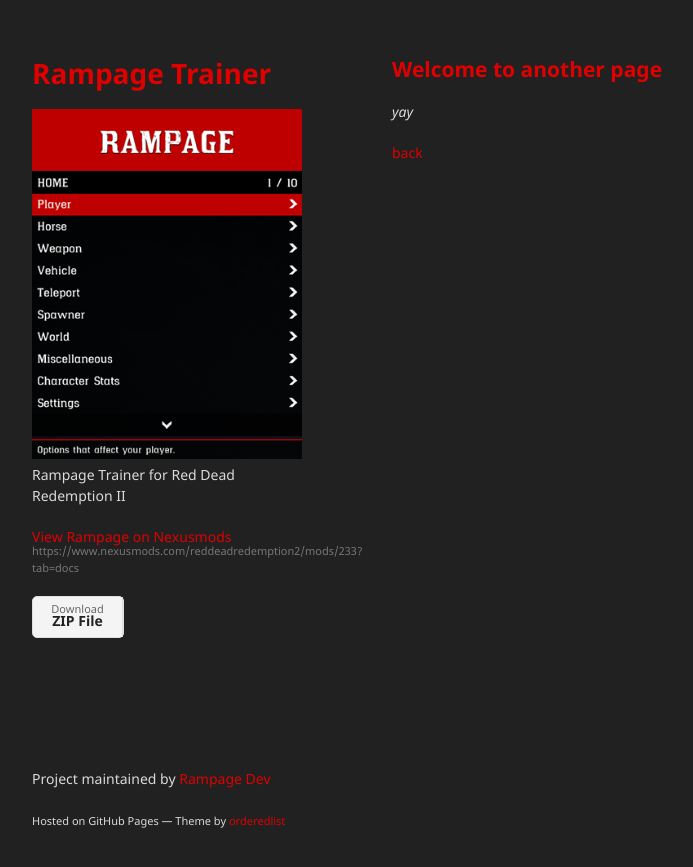
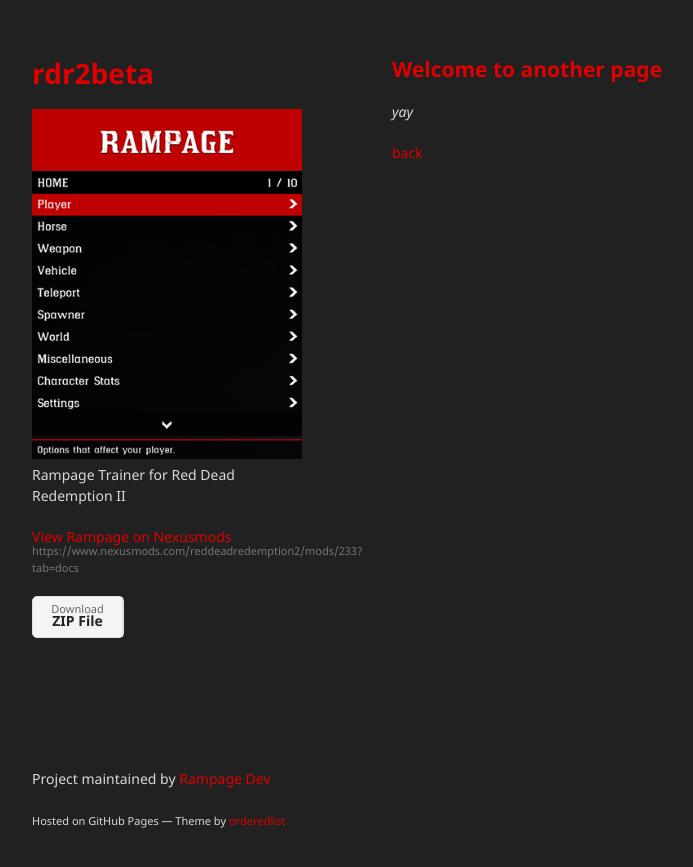
Before and after one commit to rampage-trainer/rdr2beta, a Jekyll site: the page built from another-page.md, in a window 1280 px wide. Shown: the top 867 px of the page, without its empty margins (178-871 px from the left). Built offline with Jekyll 4.4.1, drawn with Linux system fonts in a browser that asks for light colours; our own code applies the rules of GitHub Pages for plain Markdown files.

```diff
--- a/_config.yml
+++ b/_config.yml
@@ -1,4 +1,4 @@
-title: Rampage Trainer
+title:
 logo: /assets/img/logo.png
 description: Rampage Trainer for Red Dead Redemption II
 show_downloads: true
```
Also changed, not shown: index.md (+1 -1 lines).
